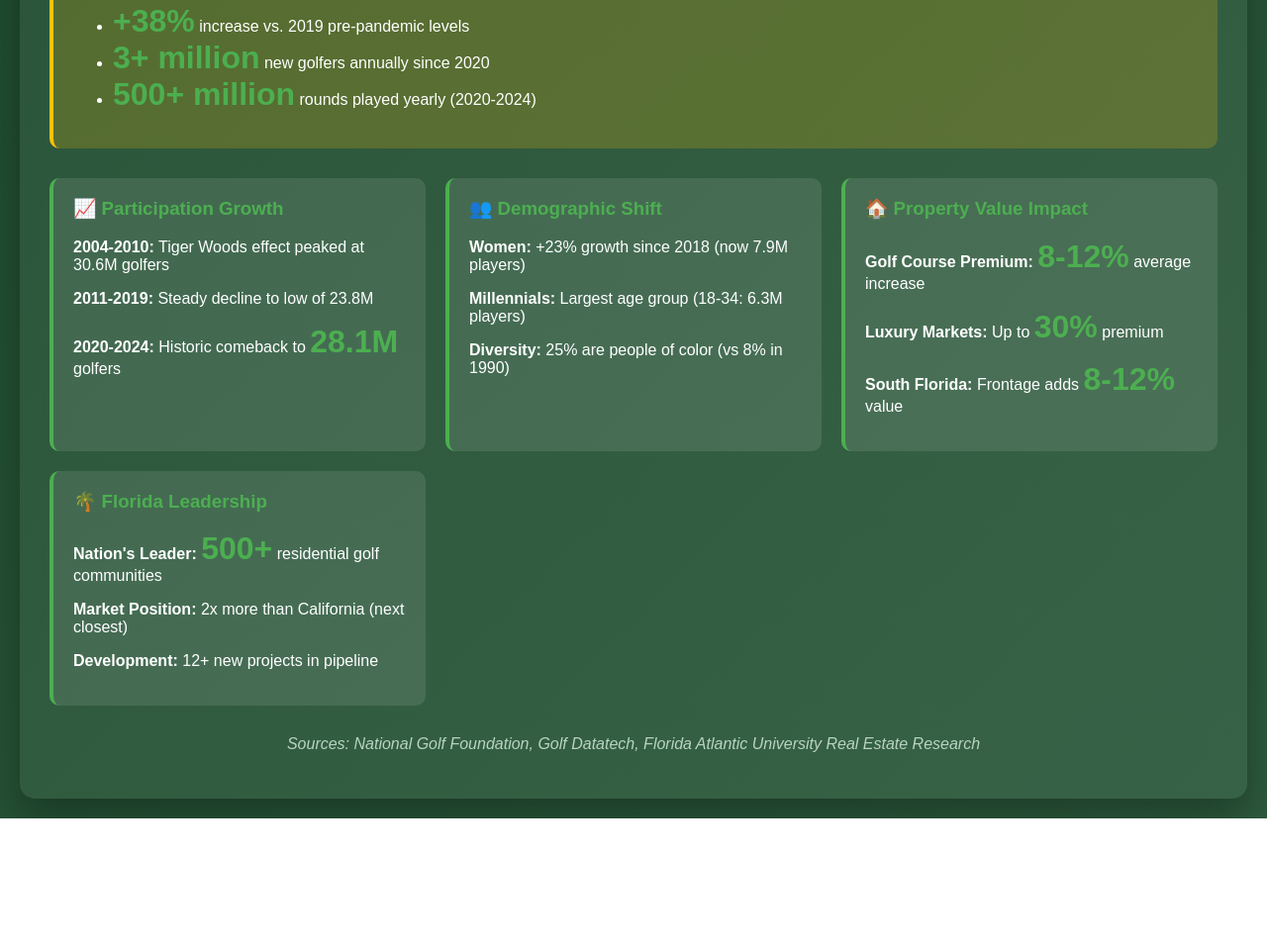
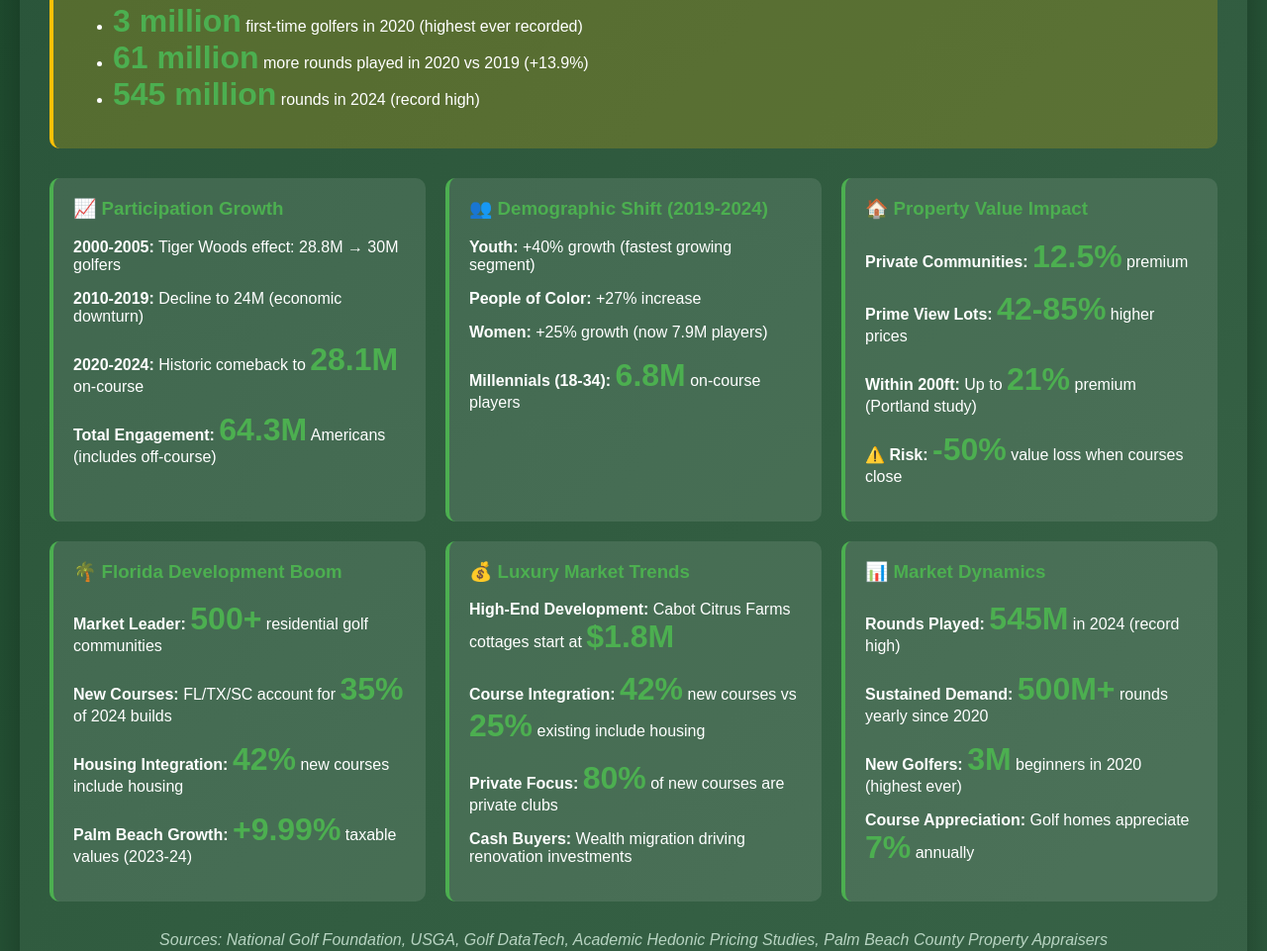
Before and after one commit to edmundbogen/golf-participation-trends, a plain HTML site: page index.html in a window 1280 px wide. Shown: the part 911-1872 px from the top of the page at 99% size. Before the commit the page ends 1738 px from the top, so only its background shows below. Drawn offline with nearby package versions, Linux system fonts and the light colour scheme.

Commit message:
Update golf participation data with enhanced statistics and Edmund Bogen header

```diff
--- a/index.html
+++ b/index.html
@@ -114,67 +114,87 @@
             <h3>🦠 COVID-19 Impact (2020-2024)</h3>
             <p><strong>Game Changer:</strong> Pandemic created massive surge in golf participation due to outdoor safety. Golf became the preferred "socially distant" leisure activity, driving unprecedented demand for golf courses and adjacent properties.</p>
             <ul>
-                <li><span class="stat">+38%</span> increase vs. 2019 pre-pandemic levels</li>
-                <li><span class="stat">3+ million</span> new golfers annually since 2020</li>
-                <li><span class="stat">500+ million</span> rounds played yearly (2020-2024)</li>
+                <li><span class="stat">3 million</span> first-time golfers in 2020 (highest ever recorded)</li>
+                <li><span class="stat">61 million</span> more rounds played in 2020 vs 2019 (+13.9%)</li>
+                <li><span class="stat">545 million</span> rounds in 2024 (record high)</li>
             </ul>
         </div>
 
         <div class="insights">
             <div class="insight-card">
                 <h3>📈 Participation Growth</h3>
-                <p><strong>2004-2010:</strong> Tiger Woods effect peaked at 30.6M golfers</p>
-                <p><strong>2011-2019:</strong> Steady decline to low of 23.8M</p>
-                <p><strong>2020-2024:</strong> Historic comeback to <span class="stat">28.1M</span> golfers</p>
+                <p><strong>2000-2005:</strong> Tiger Woods effect: 28.8M → 30M golfers</p>
+                <p><strong>2010-2019:</strong> Decline to 24M (economic downturn)</p>
+                <p><strong>2020-2024:</strong> Historic comeback to <span class="stat">28.1M</span> on-course</p>
+                <p><strong>Total Engagement:</strong> <span class="stat">64.3M</span> Americans (includes off-course)</p>
             </div>
 
             <div class="insight-card">
-                <h3>👥 Demographic Shift</h3>
-                <p><strong>Women:</strong> +23% growth since 2018 (now 7.9M players)</p>
-                <p><strong>Millennials:</strong> Largest age group (18-34: 6.3M players)</p>
-                <p><strong>Diversity:</strong> 25% are people of color (vs 8% in 1990)</p>
+                <h3>👥 Demographic Shift (2019-2024)</h3>
+                <p><strong>Youth:</strong> +40% growth (fastest growing segment)</p>
+                <p><strong>People of Color:</strong> +27% increase</p>
+                <p><strong>Women:</strong> +25% growth (now 7.9M players)</p>
+                <p><strong>Millennials (18-34):</strong> <span class="stat">6.8M</span> on-course players</p>
             </div>
 
             <div class="insight-card">
                 <h3>🏠 Property Value Impact</h3>
-                <p><strong>Golf Course Premium:</strong> <span class="stat">8-12%</span> average increase</p>
-                <p><strong>Luxury Markets:</strong> Up to <span class="stat">30%</span> premium</p>
-                <p><strong>South Florida:</strong> Frontage adds <span class="stat">8-12%</span> value</p>
+                <p><strong>Private Communities:</strong> <span class="stat">12.5%</span> premium</p>
+                <p><strong>Prime View Lots:</strong> <span class="stat">42-85%</span> higher prices</p>
+                <p><strong>Within 200ft:</strong> Up to <span class="stat">21%</span> premium (Portland study)</p>
+                <p><strong>⚠️ Risk:</strong> <span class="stat">-50%</span> value loss when courses close</p>
             </div>
 
             <div class="insight-card">
-                <h3>🌴 Florida Leadership</h3>
-                <p><strong>Nation's Leader:</strong> <span class="stat">500+</span> residential golf communities</p>
-                <p><strong>Market Position:</strong> 2x more than California (next closest)</p>
-                <p><strong>Development:</strong> 12+ new projects in pipeline</p>
+                <h3>🌴 Florida Development Boom</h3>
+                <p><strong>Market Leader:</strong> <span class="stat">500+</span> residential golf communities</p>
+                <p><strong>New Courses:</strong> FL/TX/SC account for <span class="stat">35%</span> of 2024 builds</p>
+                <p><strong>Housing Integration:</strong> <span class="stat">42%</span> new courses include housing</p>
+                <p><strong>Palm Beach Growth:</strong> <span class="stat">+9.99%</span> taxable values (2023-24)</p>
+            </div>
+
+            <div class="insight-card">
+                <h3>💰 Luxury Market Trends</h3>
+                <p><strong>High-End Development:</strong> Cabot Citrus Farms cottages start at <span class="stat">$1.8M</span></p>
+                <p><strong>Course Integration:</strong> <span class="stat">42%</span> new courses vs <span class="stat">25%</span> existing include housing</p>
+                <p><strong>Private Focus:</strong> <span class="stat">80%</span> of new courses are private clubs</p>
+                <p><strong>Cash Buyers:</strong> Wealth migration driving renovation investments</p>
+            </div>
+
+            <div class="insight-card">
+                <h3>📊 Market Dynamics</h3>
+                <p><strong>Rounds Played:</strong> <span class="stat">545M</span> in 2024 (record high)</p>
+                <p><strong>Sustained Demand:</strong> <span class="stat">500M+</span> rounds yearly since 2020</p>
+                <p><strong>New Golfers:</strong> <span class="stat">3M</span> beginners in 2020 (highest ever)</p>
+                <p><strong>Course Appreciation:</strong> Golf homes appreciate <span class="stat">7%</span> annually</p>
             </div>
         </div>
 
         <div style="margin-top: 30px; text-align: center; color: #b8d4c2;">
-            <p><em>Sources: National Golf Foundation, Golf Datatech, Florida Atlantic University Real Estate Research</em></p>
+            <p><em>Sources: National Golf Foundation, USGA, Golf DataTech, Academic Hedonic Pricing Studies, Palm Beach County Property Appraisers</em></p>
         </div>
     </div>
 
     <script>
         const ctx = document.getElementById('golfChart').getContext('2d');
 
-        // Data based on research findings
+        // Data based on research findings from comprehensive report
         const golfData = {
-            labels: ['2004', '2006', '2008', '2010', '2012', '2014', '2016', '2018', '2020', '2022', '2024'],
+            labels: ['2000', '2005', '2010', '2014', '2019', '2020', '2021', '2022', '2023', '2024'],
             datasets: [{
                 label: 'On-Course Golfers (Millions)',
-                data: [29.5, 30.6, 28.6, 26.1, 25.7, 24.7, 23.8, 24.2, 24.8, 25.6, 28.1],
+                data: [28.8, 30.0, 26.1, 30.0, 24.0, 24.8, 25.1, 26.0, 26.3, 28.1],
                 borderColor: '#4CAF50',
                 backgroundColor: 'rgba(76, 175, 80, 0.1)',
                 fill: true,
                 tension: 0.4,
-                pointBackgroundColor: ['#4CAF50', '#4CAF50', '#FF5722', '#FF5722', '#FF5722', '#FF5722', '#FF5722', '#4CAF50', '#FFC107', '#FFC107', '#4CAF50'],
+                pointBackgroundColor: ['#4CAF50', '#4CAF50', '#FF5722', '#FFC107', '#FF5722', '#FFC107', '#4CAF50', '#4CAF50', '#4CAF50', '#4CAF50'],
                 pointBorderColor: '#fff',
                 pointBorderWidth: 2,
                 pointRadius: 6
             }, {
-                label: 'Total Golf Participation (On+Off Course)',
-                data: [null, null, null, null, null, null, 29.6, 33.5, 37.5, 45.0, 47.2],
+                label: 'Total Golf Engagement (Millions)',
+                data: [null, null, null, null, null, 36.9, 40.0, 50.0, 60.0, 64.3],
                 borderColor: '#2196F3',
                 backgroundColor: 'rgba(33, 150, 243, 0.1)',
                 fill: false,
@@ -195,7 +215,7 @@
                 plugins: {
                     title: {
                         display: true,
-                        text: 'Golf Participation: Tiger Effect → Decline → COVID Boom',
+                        text: 'Golf Participation: Tiger Boom → Decline → COVID Renaissance',
                         color: '#fff',
                         font: {
                             size: 18,
```
